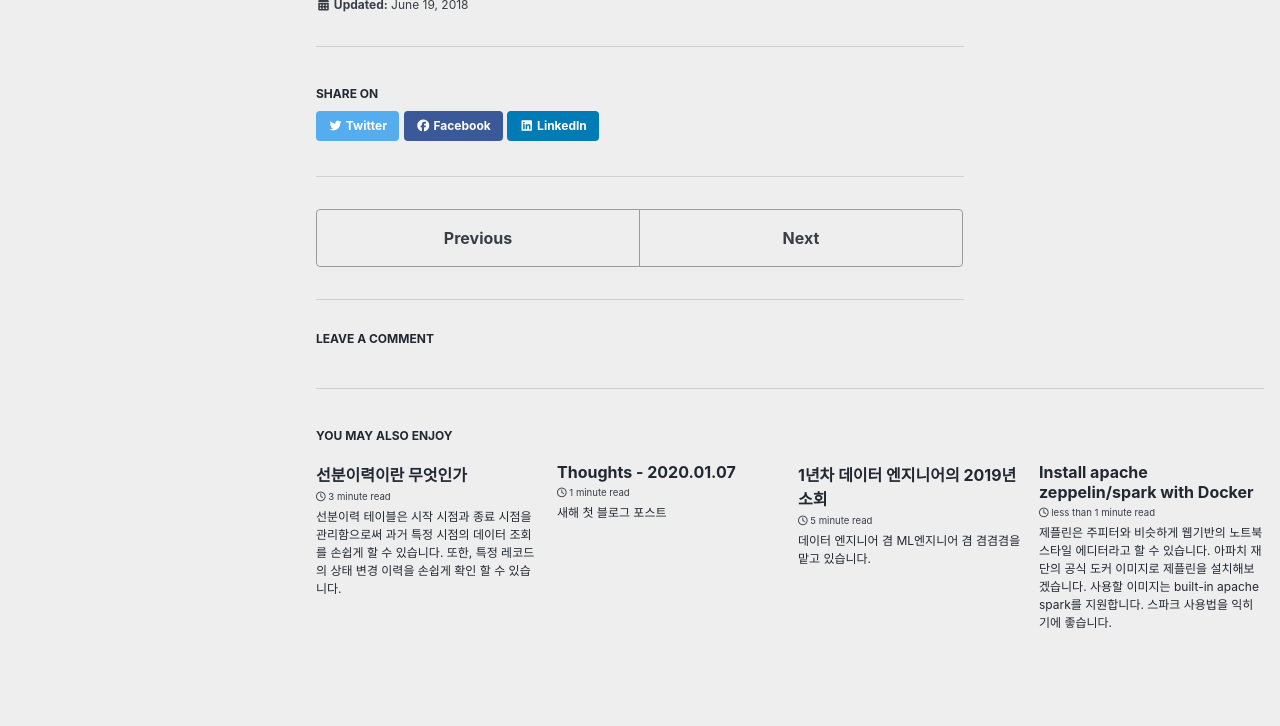
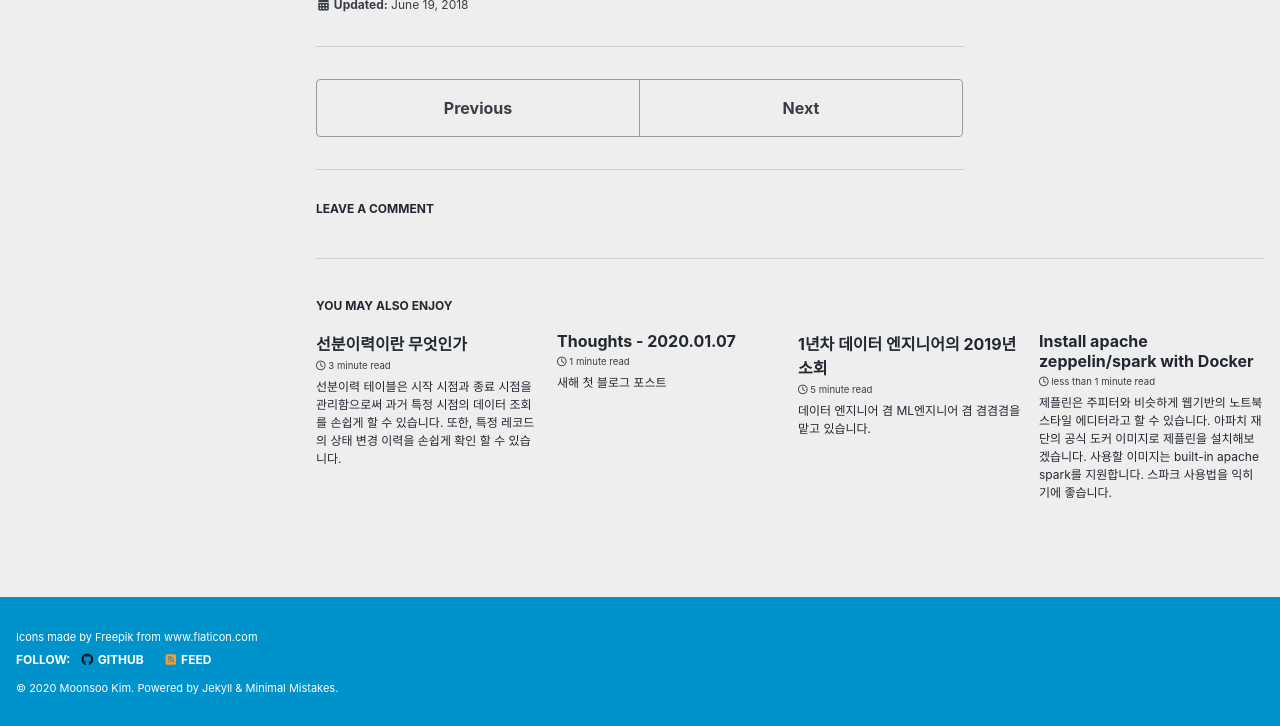
Before and after one commit to Moons08/Moons08.github.io, a Jekyll site: the page built from _posts/past/2018-06-21-Regression2.md, in a window 1280 px wide and 900 px high, scrolled down 3507 px, cut to the strip 174-900 px from the top of the window. Built offline with Jekyll 4.4.1, drawn with Linux system fonts in a browser that asks for light colours; cached includes are drawn as plain includes; nearby versions of some CDN libraries; comment, search, counter and statistics services are not loaded; some of the changed text lies outside the part shown.

Commit message:
설정변경

```diff
--- a/_config.yml
+++ b/_config.yml
@@ -291,9 +291,9 @@ defaults:
       author_profile: false
       read_time: true
       comments: true
-      share: true
+      # share: true
       related: true
-      toc: true
+      # toc: true
       toc_sticky: true
       toc_ads: true
       autoads: true
```
